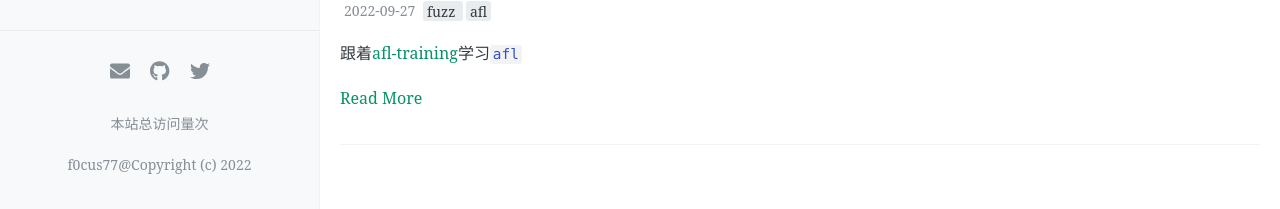
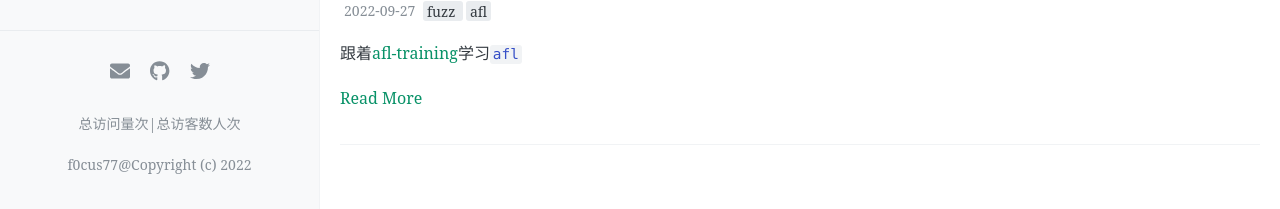
Before and after one commit to f1tao/f1tao.github.io, a Jekyll site: the page built from index.html, in a window 1280 px wide and 900 px high, scrolled down 545 px. Shown: the part 688-897 px from the top of the window. Built offline with Jekyll 4.4.1, drawn with Linux system fonts in a browser that asks for light colours; the list of posts is cut into pages by our own code; comment, search, counter and statistics services are not loaded.

Commit message:
Update footer.html

```diff
--- a/_includes/footer.html
+++ b/_includes/footer.html
@@ -1,10 +1,8 @@
 {% include svg-icons.html %}
-
-<script async src="//busuanzi.ibruce.info/busuanzi/2.3/busuanzi.pure.mini.js"></script>
+	<script async src="//busuanzi.ibruce.info/busuanzi/2.3/busuanzi.pure.mini.js"></script>
 	<p>
-	  <span id="busuanzi_container_site_pv">本站总访问量<span id="busuanzi_value_site_pv"></span>次</span>
+	  <span id="busuanzi_container_site_pv">总访问量<span id="busuanzi_value_site_pv"></span>次</span>|<span id="busuanzi_container_site_uv">总访客数<span id="busuanzi_value_site_uv"></span>人次</span>
 	</p>
-
 {% if site.footer-text %}
 <p>{{ site.footer-text }}</p>
 {% endif %}
```
